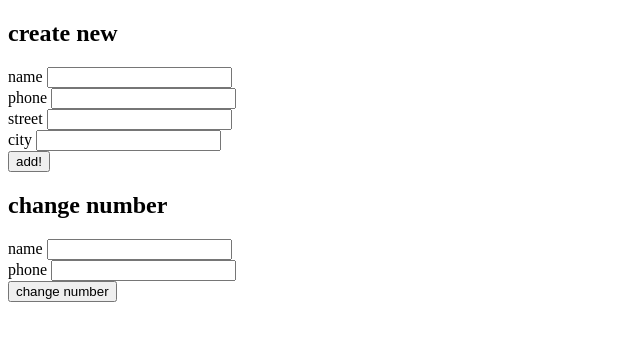
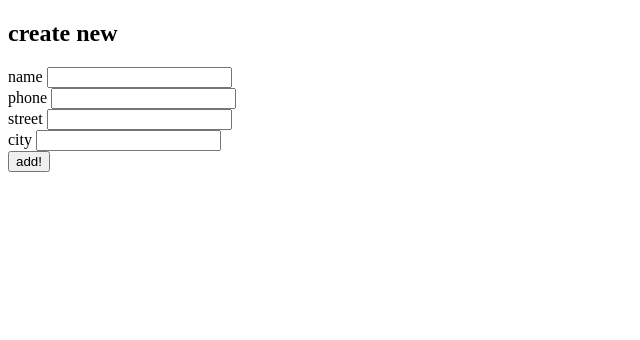
Before and after one commit to RichardVerbraak/-RichardVerbraak-Fullstack-open-graphql-react-p8, a React (Create React App) app in the folder client/: page / in a window 1280 px wide. Shown: the top 340 px of the page, without its empty margins (0-640 px from the left). Built offline with nearby package versions, Linux system fonts and the light colour scheme.

Commit message:
Revert "Fixed typo in resolver for editNumber"
This reverts commit e7644c00238f07344f02803e19181106f8a5e6bb.

```diff
--- a/client/src/App.js
+++ b/client/src/App.js
@@ -5,7 +5,6 @@ import { ALL_PERSONS } from './queries'
 import Persons from './components/Persons'
 import CreatePersonForm from './components/CreatePersonForm'
 import Message from './components/Message'
-import PhoneForm from './components/PhoneForm'
 
 // Could add option to poll(re-fetch) every 2 seconds so the state would update after adding users, con is pointless web traffic
 const App = () => {
@@ -26,7 +25,6 @@ const App = () => {
 			{loading && <h3>Loading...</h3>}
 			{data && <Persons persons={data.allPersons} />}
 			<CreatePersonForm setError={setError} />
-			<PhoneForm />
 		</div>
 	)
 }
--- a/client/src/components/PhoneForm.js
+++ /dev/null
@@ -1,46 +0,0 @@
-import React, { useState } from 'react'
-import { useMutation } from '@apollo/client'
-
-import { EDIT_NUMBER } from '../queries'
-
-const PhoneForm = () => {
-	const [name, setName] = useState('')
-	const [phone, setPhone] = useState('')
-
-	const [changeNumber] = useMutation(EDIT_NUMBER)
-
-	const submitHandler = (event) => {
-		event.preventDefault()
-
-		changeNumber({ variables: { name, phone } })
-
-		setName('')
-		setPhone('')
-	}
-
-	return (
-		<div>
-			<h2>change number</h2>
-
-			<form onSubmit={submitHandler}>
-				<div>
-					name{' '}
-					<input
-						value={name}
-						onChange={({ target }) => setName(target.value)}
-					/>
-				</div>
-				<div>
-					phone{' '}
-					<input
-						value={phone}
-						onChange={({ target }) => setPhone(target.value)}
-					/>
-				</div>
-				<button type='submit'>change number</button>
-			</form>
-		</div>
-	)
-}
-
-export default PhoneForm
--- a/client/src/queries.js
+++ b/client/src/queries.js
@@ -43,18 +43,4 @@ const CREATE_PERSON = gql`
 	}
 `
 
-const EDIT_NUMBER = gql`
-	mutation editNumber($name: String!, $phone: String!) {
-		editNumber(name: $name, phone: $phone) {
-			name
-			phone
-			address {
-				street
-				city
-			}
-			id
-		}
-	}
-`
-
-export { ALL_PERSONS, FIND_PERSON, CREATE_PERSON, EDIT_NUMBER }
+export { ALL_PERSONS, FIND_PERSON, CREATE_PERSON }
```
